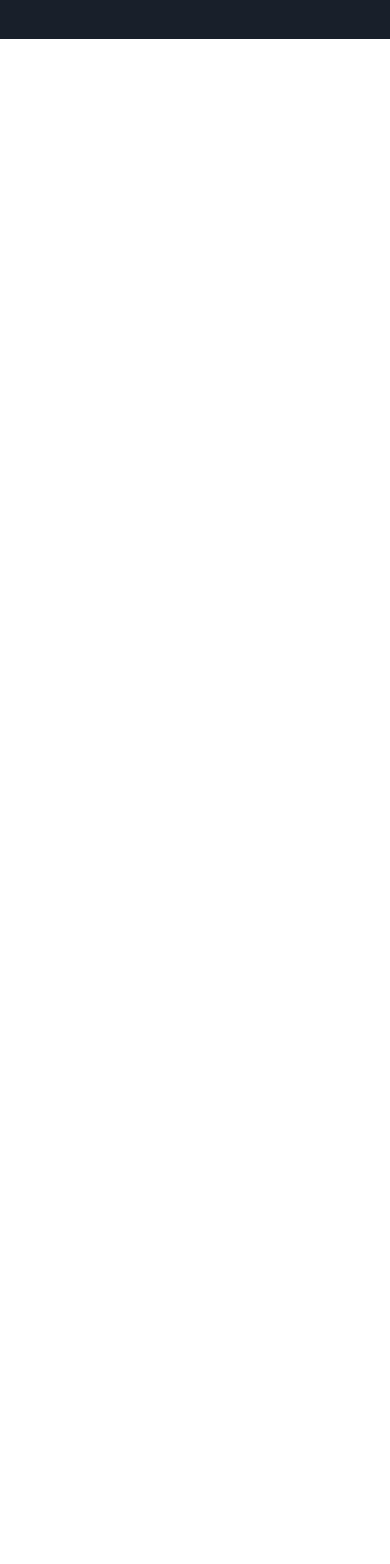
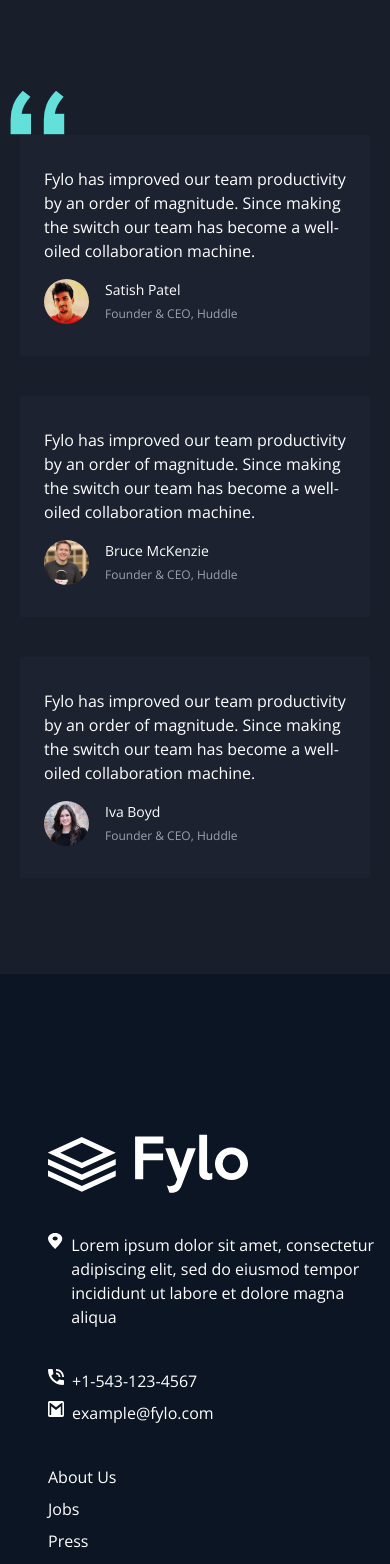
Before and after one commit to AymanSdq/Fylo-dark-, a React (Vite) app: page / in a window 390 px wide. Shown: the part 2760-4324 px from the top of the page. Before the commit the page ends 2799 px from the top, so only its background shows below. Built offline with nearby package versions, Linux system fonts and the light colour scheme.

Commit message:
Footer section resposive done

```diff
--- a/src/assets/Footer.jsx
+++ b/src/assets/Footer.jsx
@@ -4,16 +4,18 @@ function Footer() {
 
     return (
 
-        <section className='w-full hidden sm:flex justify-center items-center bg-darkBlueFooter pt-40 pb-20 '>
+        <section className='w-full flex justify-center items-center bg-darkBlueFooter pt-40 pb-20 '>
 
-            <div className='w-full flex flex-col justify-start container gap-10'>
+            <div className='w-full flex flex-col justify-start container gap-10 max-sm:px-12'>
 
                 <img className='w-[200px]' src="/images/logo.svg" alt="Logo" />
 
-                <div className='w-full flex justify-between items-start'>
+                <div className='w-full flex max-sm:flex-col sm:justify-between max-sm:gap-10 items-start'>
+
+
                     {/* Location */}
-                    <div className='flex items-start justify-center gap-2'>
-                        <img src="/images/icon-location.svg" className='w-6' alt="Location" />
+                    <div className='flex items-start sm:justify-center justify-start gap-2'>
+                        <img src="/images/icon-location.svg" className='sm:w-6 w-4 h-4' alt="Location" />
                         <p className='text-white w-[324px]'>Lorem ipsum dolor sit amet, consectetur adipiscing elit, sed do eiusmod tempor incididunt ut labore et
                         dolore magna aliqua</p>
                     </div>
@@ -21,11 +23,11 @@ function Footer() {
                     {/* Contact and email */}
                     <div className='flex flex-col items-start justify-center gap-2'>
                         <div className='flex gap-2'>
-                            <img src="/images/icon-phone.svg" className='w-6' alt="Location" />
+                            <img src="/images/icon-phone.svg" className='sm:w-6 w-4 h-4' alt="Location" />
                             <p className='text-white'>+1-543-123-4567</p>
                         </div>
                         <div className='flex gap-2'>
-                            <img src="/images/icon-email.svg" className='w-6' alt="Location" />
+                            <img src="/images/icon-email.svg" className='sm:w-6 w-4 h-4' alt="Location" />
                             <p className='text-white'>example@fylo.com</p>
                         </div>
                     </div>
@@ -46,7 +48,7 @@ function Footer() {
                     </div>
 
                     {/* Social Media */}
-                    <div className='flex  items-start justify-center gap-4 text-white'>
+                    <div className='flex max-sm:mx-auto  sm:items-start justify-center gap-4 text-white'>
                         <img className='w-8' src="/images/logo-facebook.svg" alt="Facebook" />
                         <img className='w-8' src="/images/logo-instagram.svg" alt="Instagram" />
                         <img className='w-8' src="/images/logo-twitter.svg" alt="Twitter" />
--- a/src/assets/Testemonial.jsx
+++ b/src/assets/Testemonial.jsx
@@ -4,13 +4,13 @@ function Testemonial() {
 
     return (
 
-        <section className='hidden sm:flex w-full py-24 justify-center items-center bg-darkBlueBg'>
+        <section className='flex w-full py-24 justify-center items-center bg-darkBlueBg'>
 
-            <div className=' flex gap-10 justify-center items-center'>
+            <div className=' flex max-sm:flex-col gap-10 justify-center items-center'>
 
 
                 {/* The first profile */}
-                <div className='w-[400px]  bg-[#1c2230] rounded-sm relative px-6 py-8 text-white'>
+                <div className='sm:w-[400px] w-[350px]  bg-[#1c2230] rounded-sm relative px-6 py-8 text-white'>
                     <img src="/images/bg-quotes.png" alt="quotes" className='absolute  -top-[45px] -left-[10px]' />
 
                     <p className=''>Fylo has improved our team productivity by an order of magnitude. Since making the switch our team has
@@ -31,7 +31,7 @@ function Testemonial() {
 
 
                 {/* The second profile */}
-                <div className='w-[400px]  bg-[#1c2230] rounded-sm relative px-6 py-8 text-white'>
+                <div className='sm:w-[400px] w-[350px]  bg-[#1c2230] rounded-sm relative px-6 py-8 text-white'>
 
                     <p className=''>Fylo has improved our team productivity by an order of magnitude. Since making the switch our team has
                     become a well-oiled collaboration machine.</p>
@@ -52,7 +52,7 @@ function Testemonial() {
 
 
                 {/* The third profile */}
-                <div className='w-[400px]  bg-[#1c2230] rounded-sm relative px-6 py-8 text-white'>
+                <div className='sm:w-[400px] w-[350px]  bg-[#1c2230] rounded-sm relative px-6 py-8 text-white'>
 
                     <p className=''>Fylo has improved our team productivity by an order of magnitude. Since making the switch our team has
                     become a well-oiled collaboration machine.</p>
```
